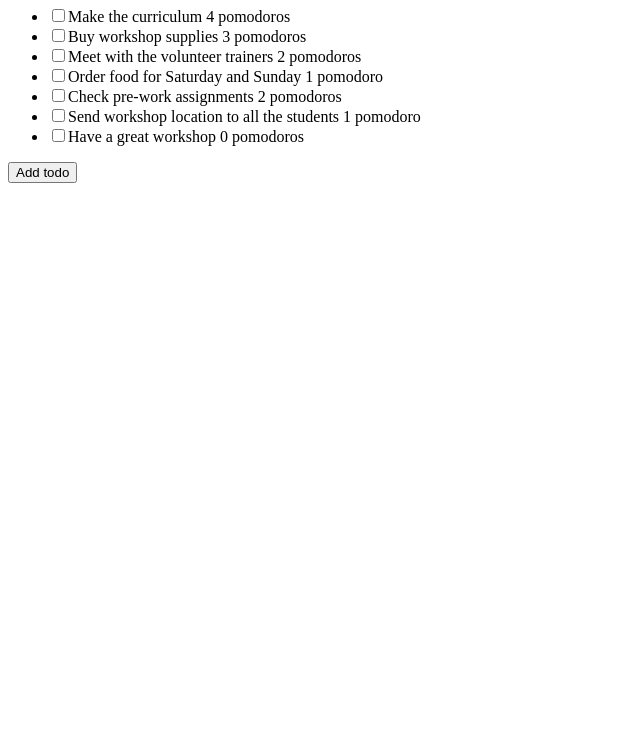
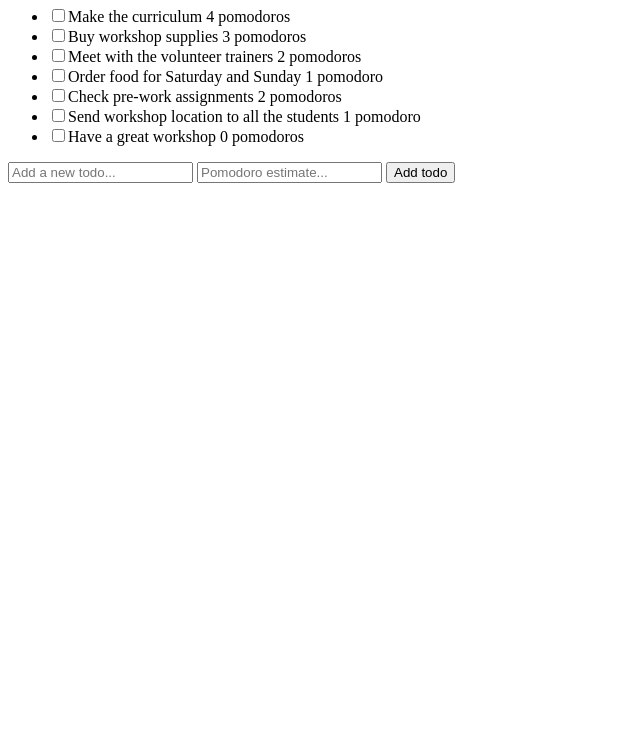
Before and after one commit to yvonnechan/todo_app_front_end, a plain HTML site: page index.html in a window 1280 px wide. Shown: the part 60-800 px from the top of the page, without its empty margins (0-640 px from the left). Drawn offline with Linux system fonts and the light colour scheme.

Commit message:
Add inputs to prepare for adding additional todos to todo list

```diff
--- a/index.html
+++ b/index.html
@@ -13,6 +13,8 @@
             <li><input type="checkbox">Send workshop location to all the students 1 pomodoro</li>
             <li><input type="checkbox">Have a great workshop 0 pomodoros</li>
         </ul>
-        <button>Add todo</button>
+        <input type="text" placeholder="Add a new todo...">
+        <input type="number" placeholder="Pomodoro estimate...">
+        <input type="submit" value="Add todo">
     </body>
 </html>
```
